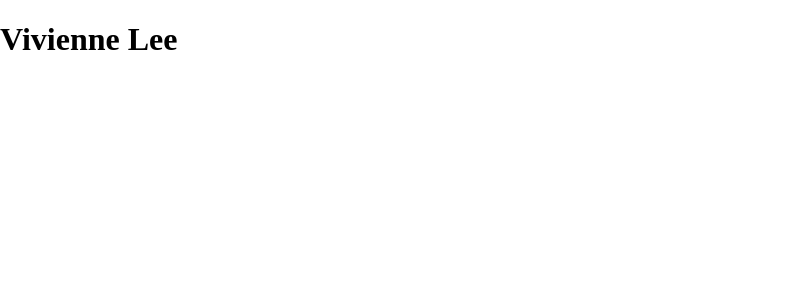
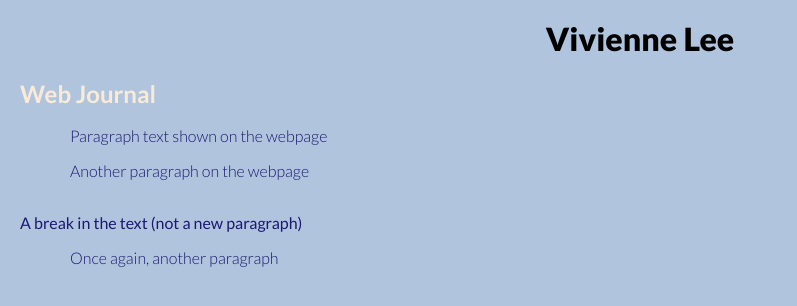
Before and after one commit to Binghamton-University-Design/web-journal-vlee30, a plain HTML site: page index.html in a window 1280 px wide. Shown: the whole page, without its empty margins (0-797 px from the left). Drawn offline with nearby package versions, Linux system fonts and the light colour scheme.

Commit message:
day one demo and experimentation
experimenting with different things and learning a few types of css styles as well as html

```diff
--- a/css/style.css
+++ b/css/style.css
@@ -1 +1,27 @@
 /*stylesheet*/
+
+body {
+	margin: 20px;
+	background: lightsteelblue;
+	color: midnightblue;
+	font-family: 'Lato', sans-serif;
+	font-weight: 400;
+
+}
+
+h1 {
+	font-weight: 900;
+	font-size: xx-large;
+	color: black;
+	text-align: center;
+}
+
+h2 {
+	font-weight: 700;
+	color: antiquewhite;
+}
+
+p {
+	font-weight: 200;
+	text-indent: 50px;
+}
--- a/index.html
+++ b/index.html
@@ -1,18 +1,43 @@
 <!-- HTML -->
+
+<!-- this is a comment -->
 
 <!DOCTYPE html>
 <html>
-	<head>
+
+	<head> <!-- not shown on the webpage but in the background -->
+
+		<title>Vivienne Lee :: ARTS 486 Web Journal</title>
+
 		<script src="https://cdnjs.cloudflare.com/ajax/libs/jquery/3.4.1/jquery.min.js" integrity="sha256-CSXorXvZcTkaix6Yvo6HppcZGetbYMGWSFlBw8HfCJo=" crossorigin="anonymous"></script>
 		<script src="js/main.js"></script>
+
 		<link rel="stylesheet" type="text/css" href="css/normalize.css">
 		<link rel="stylesheet" type="text/css" href="css/grid.css">
 		<link rel="stylesheet" type="text/css" href="css/style.css">
+
+		<meta name="description" content="This is my web journal.">
+  		<meta name="author" content="Vivienne Lee">
+
+  		<link rel="icon" type="image/png" href="http://example.com/myicon.png">
+
+  		<link rel="preconnect" href="https://fonts.gstatic.com">
+  		<link href="https://fonts.googleapis.com/css2?family=Lato:ital,wght@0,300;0,400;0,700;0,900;1,300;1,400;1,700;1,900&display=swap" rel="stylesheet">
+
 	</head>
 
-	<body>
+	<body> <!-- everything being presented in the browser -->
+
 		<h1>Vivienne Lee</h1>
+		<h2>Web Journal</h2>
 
+		<p>Paragraph text shown on the webpage</p>
+
+		<p>Another paragraph on the webpage</p>
+
+		<br>A break in the text (not a new paragraph)
+
+		<p>Once again, another paragraph</p>
 
 	</body>
 
```
